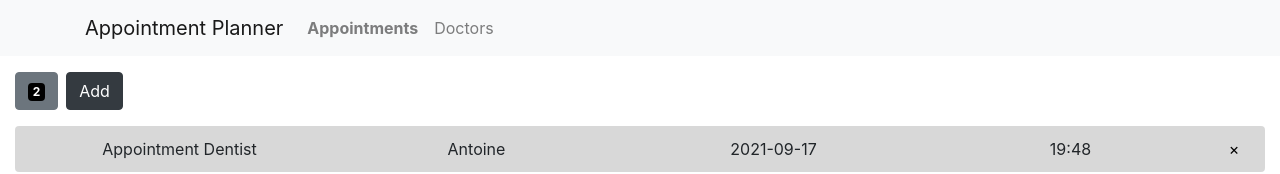
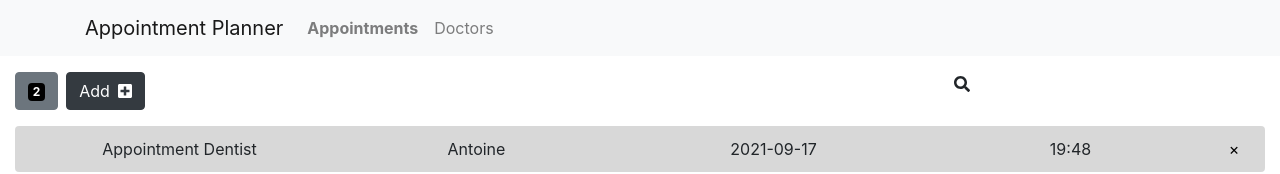
Before and after one commit to antoineGH/react_appointment_hospital, a React (Create React App) app: page /appointments in a window 1280 px wide. Shown: the top 174 px of the page. Built offline with nearby package versions, Linux system fonts and the light colour scheme.

Commit message:
fontawesome

```diff
--- a/package.json
+++ b/package.json
@@ -3,6 +3,11 @@
   "version": "0.1.0",
   "private": true,
   "dependencies": {
+    "@fortawesome/fontawesome-svg-core": "^1.2.36",
+    "@fortawesome/free-brands-svg-icons": "^5.15.4",
+    "@fortawesome/free-regular-svg-icons": "^5.15.4",
+    "@fortawesome/free-solid-svg-icons": "^5.15.4",
+    "@fortawesome/react-fontawesome": "^0.1.15",
     "@testing-library/jest-dom": "^5.11.4",
     "@testing-library/react": "^11.1.0",
     "@testing-library/user-event": "^12.1.10",
--- /dev/null
+++ b/src/components/searchBar/SearchBar.js
@@ -0,0 +1,14 @@
+import React from 'react'
+import { FontAwesomeIcon } from '@fortawesome/react-fontawesome'
+import { library } from '@fortawesome/fontawesome-svg-core'
+import { fas } from '@fortawesome/free-solid-svg-icons'
+library.add(fas)
+
+export default function SearchBar(props) {
+	const { type } = props
+	return (
+		<div>
+			<FontAwesomeIcon className='ml-1' size='1x' icon={['fas', 'search']} />
+		</div>
+	)
+}
--- a/src/containers/appointmentPage/AppointmentPage.js
+++ b/src/containers/appointmentPage/AppointmentPage.js
@@ -4,7 +4,12 @@ import CountElement from '../../components/countElement/CountElement'
 import TileList from '../../components/tileList/TileList'
 import OffCanvasForm from '../../components/offCanvasForm/OffCanvasForm'
 import CustomToast from '../../components/customToast/CustomToast'
+import SearchBar from '../../components/searchBar/SearchBar'
 import './AppointmentPage.css'
+import { FontAwesomeIcon } from '@fortawesome/react-fontawesome'
+import { library } from '@fortawesome/fontawesome-svg-core'
+import { fas } from '@fortawesome/free-solid-svg-icons'
+library.add(fas)
 
 export default function AppointmentPage(props) {
 	const { appointments, contacts, addAppointment, removeAppointment } = props
@@ -54,7 +59,12 @@ export default function AppointmentPage(props) {
 			<Row className='mt-3'>
 				<Col className='col_count'>
 					<CountElement title='Appointment' count={countAppointments} />
-					<Button className='ml-2 btn_add' variant='dark' onClick={handleShowCanvas}></Button>
+					<Button className='ml-2 btn_add' variant='dark' onClick={handleShowCanvas}>
+						<FontAwesomeIcon className='ml-2' size='1x' icon={['fas', 'plus-square']} />
+					</Button>
+				</Col>
+				<Col>
+					<SearchBar type='appointments' />
 				</Col>
 			</Row>
 			<TileList items={appointments} removeItems={removeAppointment} />
```
Also changed, not shown: 2 other files (tests, documents, lock files or other folders).
